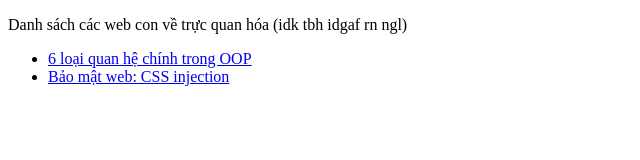
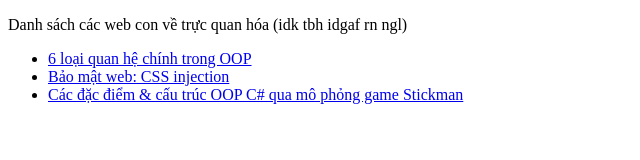
Before and after one commit to mnhtrs/self-visualization, a plain HTML site: page deploy-web/index.html in a window 1280 px wide. Shown: the whole page, without its empty margins (0-640 px from the left). Drawn offline with Linux system fonts and the light colour scheme.

Commit message:
Add link to OOP C# Stickman game simulation

```diff
--- a/deploy-web/index.html
+++ b/deploy-web/index.html
@@ -10,6 +10,7 @@
     <ul>
       <li><a href="./6-relationships-oop">6 loại quan hệ chính trong OOP</a></li>
       <li><a href="./security-css-injection">Bảo mật web: CSS injection</a></li>
+      <li><a href="./oop-csharp-stickman">Các đặc điểm & cấu trúc OOP C# qua mô phỏng game Stickman</a></li>
     </ul>
   </body>
 </html>
```
